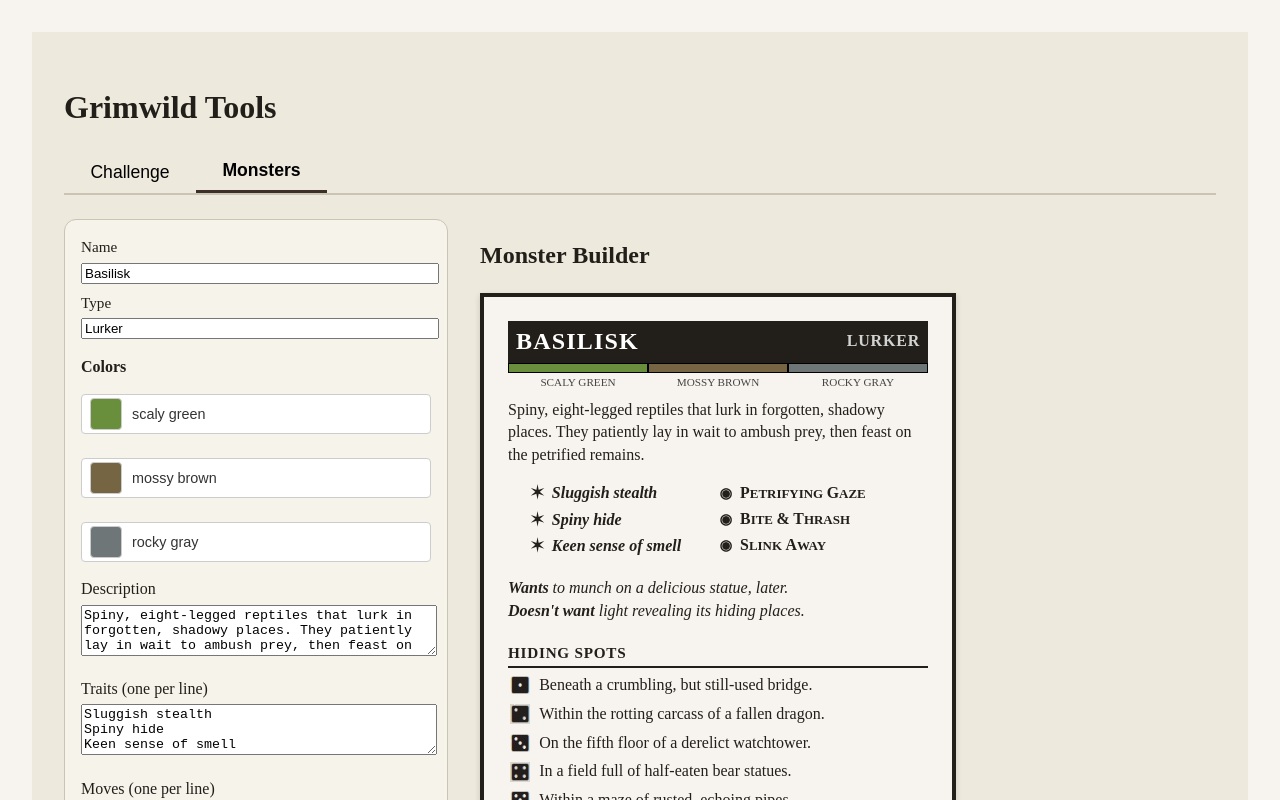
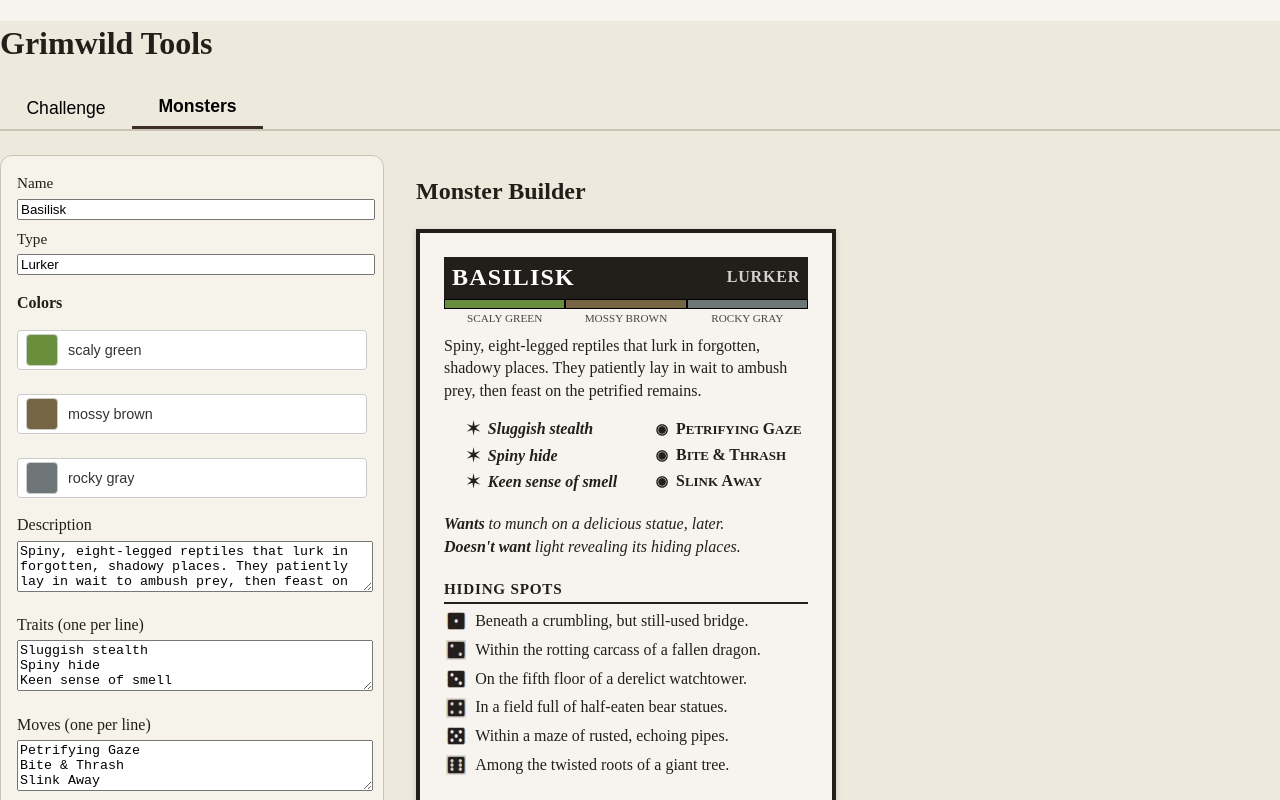
Before and after one commit to mvillaronga/grimwild-tools, a React (Vite) app: page / in a window 1280 px wide. Both pictures are taken after a click on the button "Monsters". Shown: the top 800 px of the page. Built offline with nearby package versions, Linux system fonts and the light colour scheme.

Commit message:
fix-image generation

```diff
--- a/src/components/monster/MonsterDisplay.css
+++ b/src/components/monster/MonsterDisplay.css
@@ -12,7 +12,7 @@ html,
 body {
   background: var(--paper);
   margin: 0;
-  padding: 2rem;
+  padding: 0; /* Remove padding to ensure consistent background */
   font-family: "Lora", serif;
   color: var(--ink);
   line-height: 1.4;
@@ -24,6 +24,12 @@ body {
   border: 4px solid var(--ink);
   box-shadow: 0 2px 6px rgba(0, 0, 0, 0.15);
   padding: 1.5rem;
+  margin: 0; /* Ensure no extra margin is added */
+}
+
+article.monster-block {
+  display: block;
+  box-sizing: border-box; /* Ensure consistent box sizing */
 }
 
 .monster-header {
```
